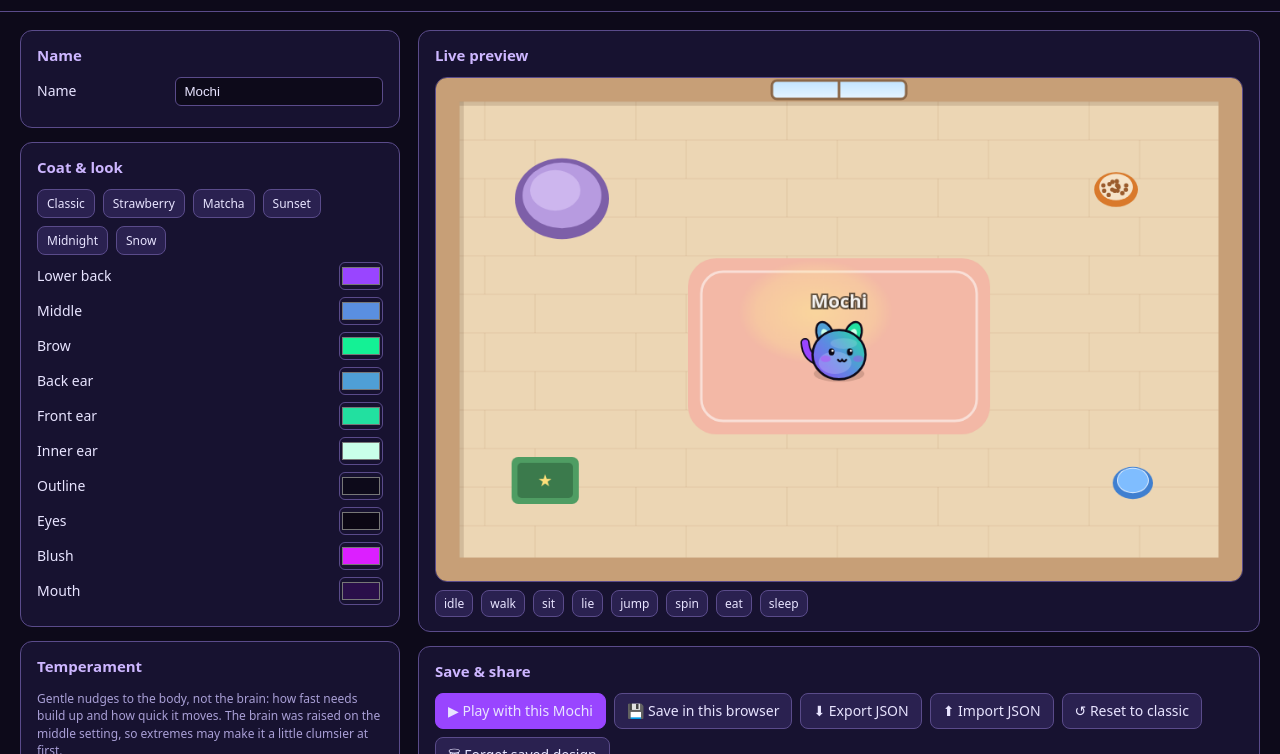
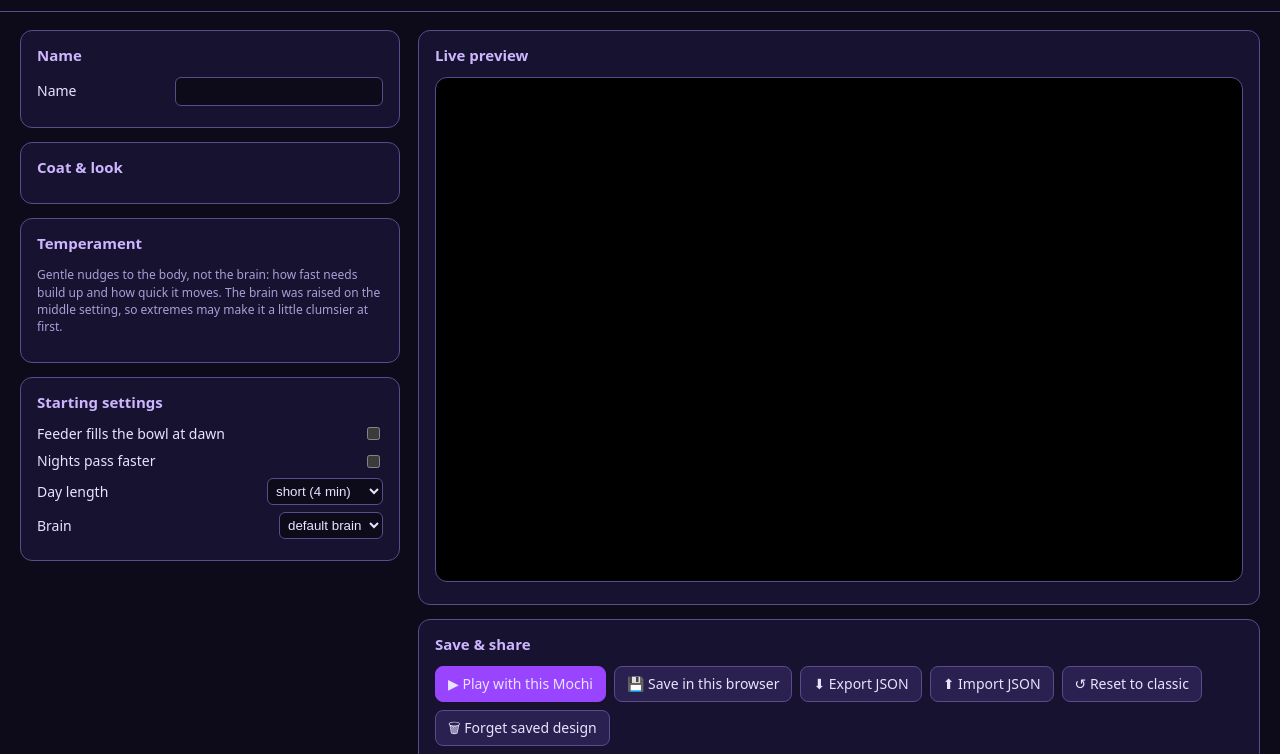
Before and after one commit to CadenceGinger/buildamochi, a website: page build/index.html in a window 1280 px wide. Shown: the part 46-800 px from the top of the page. Drawn offline with Linux system fonts and the light colour scheme.

Commit message:
Fix builder preview on older browsers

```diff
--- a/build/builder.js
+++ b/build/builder.js
@@ -1,4 +1,4 @@
-import { DEFAULTS, STORAGE_KEY, STEP, clean, encode, loadCustom, applyCustom } from "../web/js/custom.js";
+import { DEFAULTS, STORAGE_KEY, STEP, clean, encode, loadCustom, loadCustomSync, applyCustom } from "../web/js/custom.js?v=2";
 import { World } from "../web/js/world.js";
 import { drawRoom } from "../web/js/render.js";
 
@@ -20,7 +20,7 @@ const PRESETS = {
 };
 const POSES = ["idle", "walk", "sit", "lie", "jump", "spin", "eat", "sleep"];
 
-let cfg = (await loadCustom()).cfg;
+let cfg = loadCustomSync().cfg;
 const world = new World({ seed: 7, tod: 0.3 });
 const view = { time: 0, emotes: [], look: [0, 0], alert: 0, blink: false, showSenses: false, rearrange: false, hideHand: true };
 let pose = "idle";
@@ -86,13 +86,15 @@ function frame(now) {
   requestAnimationFrame(frame);
 }
 
-buildForm();
-try {
-  const index = await (await fetch("../web/brains/index.json")).json();
+// No top-level await, so older Safari/iOS can run this module. Draw at once, refine when data arrives.
+buildForm(); fill(); update();
+requestAnimationFrame(frame);
+window.__builderOk = true;
+loadCustom().then(found => { if (found.source === "site") { cfg = found.cfg; fill(); update(); } });
+fetch("../web/brains/index.json").then(r => r.json()).then(index => {
   for (const p of index.packs) { const o = document.createElement("option"); o.value = p.id; o.textContent = `${p.name} · Cadence ${p.cadence}`; $("pack").append(o); }
-} catch (e) { console.warn("brain list unavailable", e); }
-fill(); update();
-requestAnimationFrame(frame);
+  $("pack").value = cfg.start.pack;
+}).catch(e => console.warn("brain list unavailable", e));
 
 $("save").onclick = () => { localStorage.setItem(STORAGE_KEY, JSON.stringify(cfg)); say(`Saved. ${cfg.name} is now the default design in this browser.`); };
 $("play").onclick = () => { localStorage.setItem(STORAGE_KEY, JSON.stringify(cfg)); location.href = shareUrl(); };
--- a/build/index.html
+++ b/build/index.html
@@ -77,6 +77,7 @@ footer{padding:16px 20px 30px;border-top:1px solid var(--line);font-size:12px;co
 Mochi was created by Bernhard Mueller (<a href="https://x.com/muellerberndt" target="_blank" rel="noopener">@muellerberndt</a>) under the MIT licence: <a href="https://github.com/muellerberndt/mochi" target="_blank" rel="noopener">github.com/muellerberndt/mochi</a>. Brain: <a href="https://github.com/muellerberndt/cadence" target="_blank" rel="noopener">Cadence</a>.<br>
 <b>Community-run. Not affiliated with Bernhard Mueller or Pragma Research.</b> The builder is a community addition to the open-source code.
 </footer>
-<script type="module" src="builder.js"></script>
+<script type="module" src="builder.js?v=2"></script>
+<script>setTimeout(function(){if(!window.__builderOk){var m=document.getElementById("msg");if(m)m.textContent="The builder could not start in this browser. Please update your browser, or try Chrome, Firefox or Safari 15+.";}},4000);</script>
 </body>
 </html>
```
